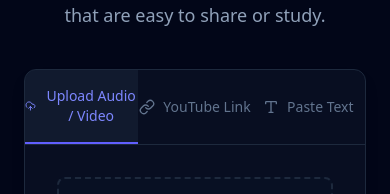
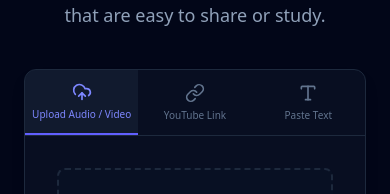
Before and after one commit to fabrizio-ferrentino/smart_summarizer, a React (Vite) app: page / in a window 390 px wide. Shown: the part 318-512 px from the top of the page. Built offline with nearby package versions, Linux system fonts and the light colour scheme; no server answers.

Commit message:
Improve tab layout and styling for mobile responsiveness

```diff
--- a/src/App.tsx
+++ b/src/App.tsx
@@ -371,11 +371,13 @@ export default function App() {
                           key={tab}
                           onClick={() => setActiveTab(tab)}
                           className={cn(
-                            'flex-1 py-4 text-sm font-medium flex items-center justify-center gap-2 transition-colors cursor-pointer',
+                            'flex-1 py-3 sm:py-4 flex flex-col sm:flex-row items-center justify-center gap-1.5 sm:gap-2 transition-colors cursor-pointer',
                             activeTab === tab ? 'text-indigo-400 border-b-2 border-indigo-500 bg-slate-800/50' : 'text-slate-500 hover:text-slate-300 hover:bg-slate-800/30',
                           )}
                         >
-                          {tab === 'upload' ? <><UploadCloud className="w-4 h-4" />{t.tabUpload}</> : tab === 'youtube' ? <><LinkIcon className="w-4 h-4" />{t.tabYoutube}</> : <><Type className="w-4 h-4" />{t.tabText}</>}
+                          {tab === 'upload' && <><UploadCloud className="w-5 h-5 sm:w-4 sm:h-4 shrink-0" /><span className="text-[10px] sm:text-sm font-medium text-center leading-tight">{t.tabUpload}</span></>}
+                          {tab === 'youtube' && <><LinkIcon className="w-5 h-5 sm:w-4 sm:h-4 shrink-0" /><span className="text-[10px] sm:text-sm font-medium text-center leading-tight">{t.tabYoutube}</span></>}
+                          {tab === 'text' && <><Type className="w-5 h-5 sm:w-4 sm:h-4 shrink-0" /><span className="text-[10px] sm:text-sm font-medium text-center leading-tight">{t.tabText}</span></>}
                         </button>
                       ))}
                     </div>
```
